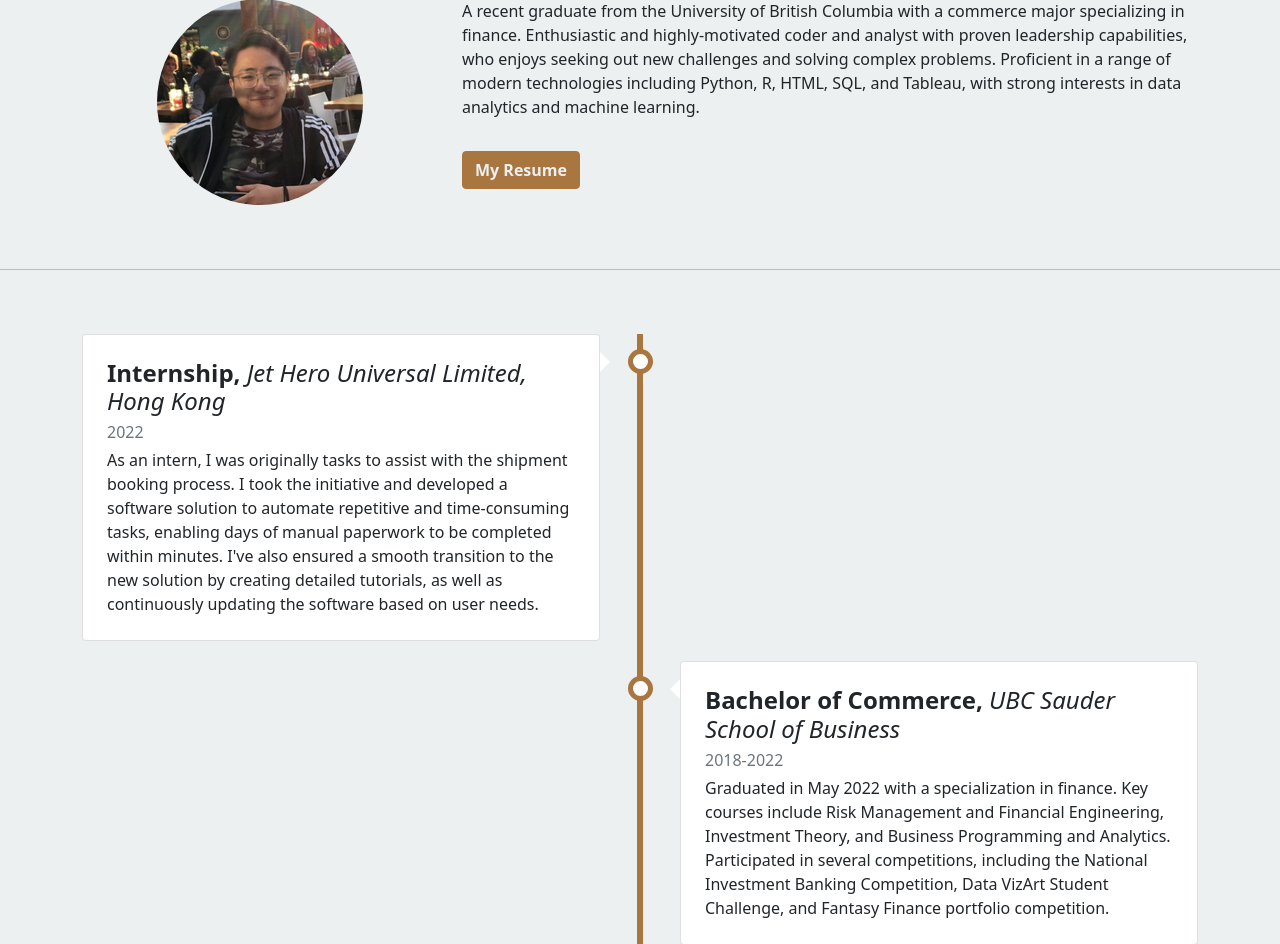
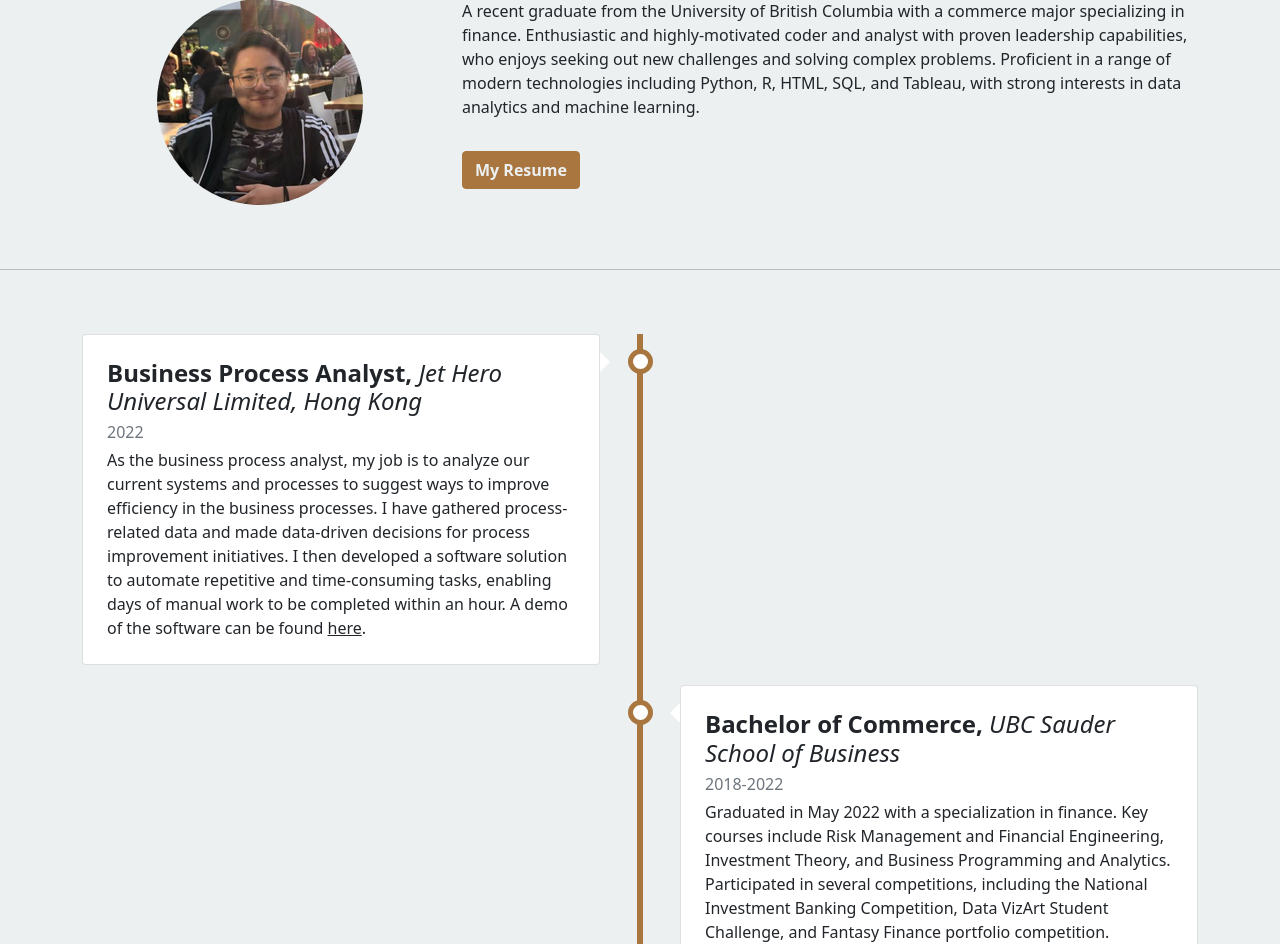
Before and after one commit to VincentTsun/personal-website, a Flask app: page /about in a window 1280 px wide. Shown: the part 293-1237 px from the top of the page. Run offline with Flask 2, Linux system fonts and the light colour scheme; some libraries are stand-ins or nearby versions.

Commit message:
updated resume

```diff
--- a/website/templates/about.html
+++ b/website/templates/about.html
@@ -36,10 +36,10 @@
         <div class="timeline left">
             <div class="card">
                 <div class="card-body p-4">
-                    <h4 class="fw-bold mb-1">Internship, <span class="fw-normal fst-italic">Jet Hero Universal Limited, Hong Kong</span></h4>
+                    <h4 class="fw-bold mb-1">Business Process Analyst, <span class="fw-normal fst-italic">Jet Hero Universal Limited, Hong Kong</span></h4>
                     <p class="mb-1 text-muted">2022</p>
-                    <p class="mb-0">As an intern, I was originally tasks to assist with the shipment booking process. I took the initiative and developed a software solution to automate repetitive and time-consuming tasks, enabling days of manual paperwork to be completed within minutes.
-                        I've also ensured a smooth transition to the new solution by creating detailed tutorials, as well as continuously updating the software based on user needs.
+                    <p class="mb-0">As the business process analyst, my job is to analyze our current systems and processes to suggest ways to improve efficiency in the business processes. I have gathered process-related data and made data-driven decisions for process improvement initiatives. I then developed a software solution to automate repetitive and time-consuming tasks, enabling days of manual work to be completed within an hour.
+                        A demo of the software can be found <a href="https://github.com/VincentTsun/Autofill_app" target="_blank" class="link-dark">here</a>.
                     </p>
                 </div>
             </div>
```
Also changed, not shown: 1 other file.
